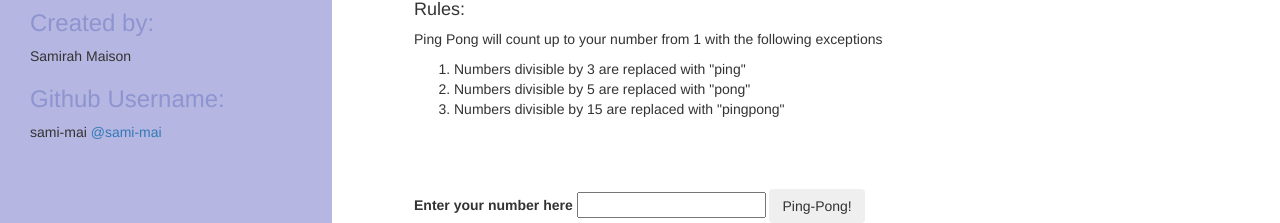
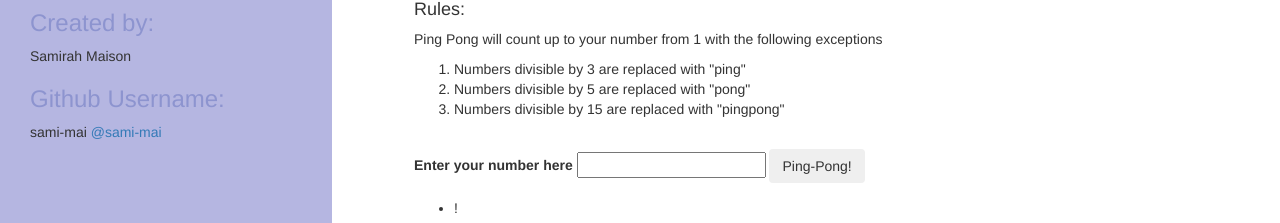
Before and after one commit to sami-mai/Ping-Pong-IP3, a plain HTML site: page index.html in a window 1280 px wide. Shown: the part 579-802 px from the top of the page. Drawn offline with nearby package versions, Linux system fonts and the light colour scheme.

Commit message:
add result div

```diff
--- a/index.html
+++ b/index.html
@@ -36,8 +36,8 @@
       <li>Numbers divisible by 5 are replaced with "pong"</li>
       <li>Numbers divisible by 15 are replaced with "pingpong"</li>
     </ol>
-  </div>
-  <form class="main">
+    <br>
+    <form class="main-form">
       <div class="form-group">
         <label for="number">Enter your number here</label>
         <input id="number" type="text">
@@ -45,11 +45,12 @@
       </div>
 
     </form>
-
-
-
-
-
+    <div class="result">
+      <ul>
+        <li id="result">!</li>
+      </ul>
+    </div>
+  </div>
 
   <script src="https://code.jquery.com/jquery-3.2.1.min.js" integrity="sha256-hwg4gsxgFZhOsEEamdOYGBf13FyQuiTwlAQgxVSNgt4=" crossorigin="anonymous"></script>
   <script src="js/scripts.js"></script>
```
Lines whose indentation alone changed are shown as unchanged.
